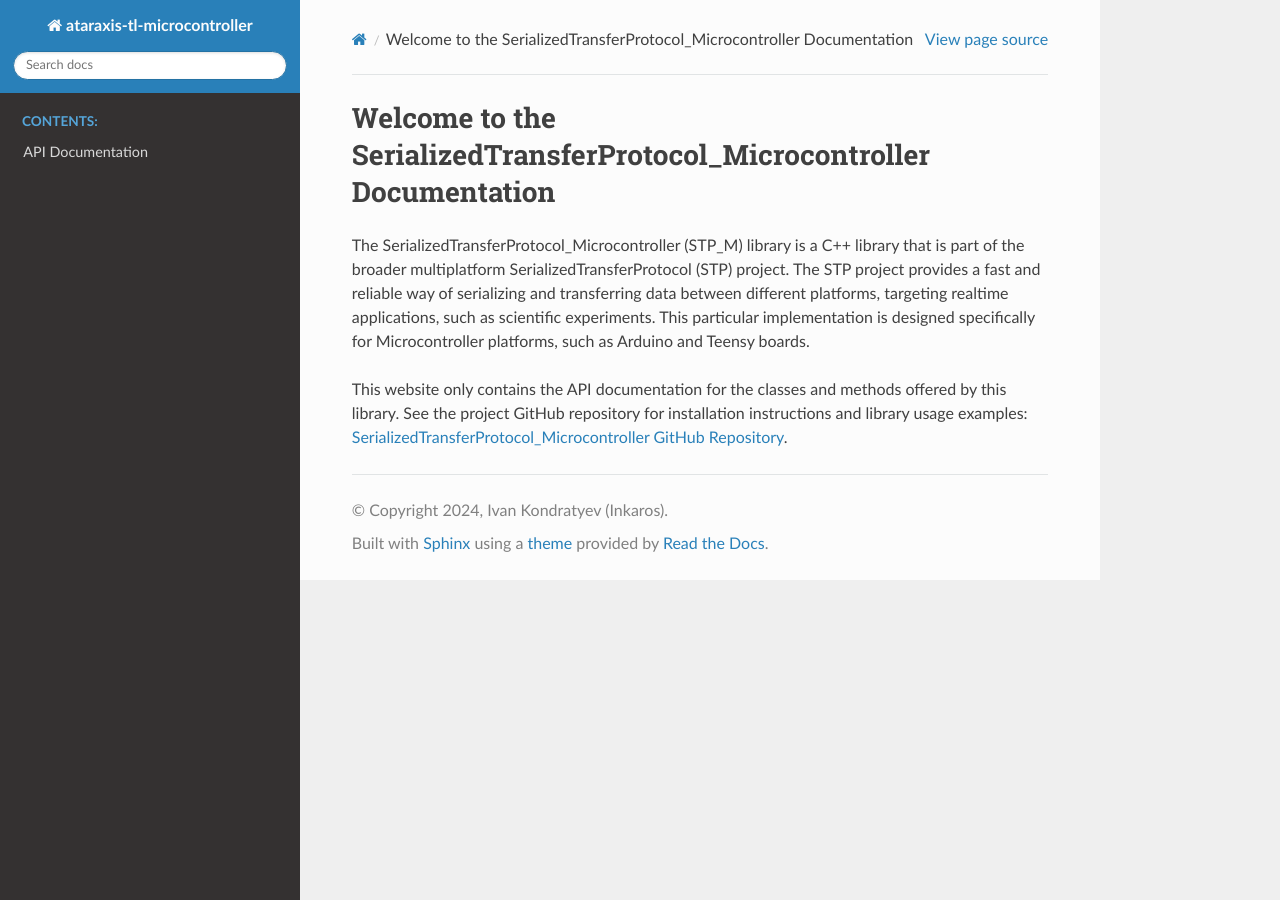
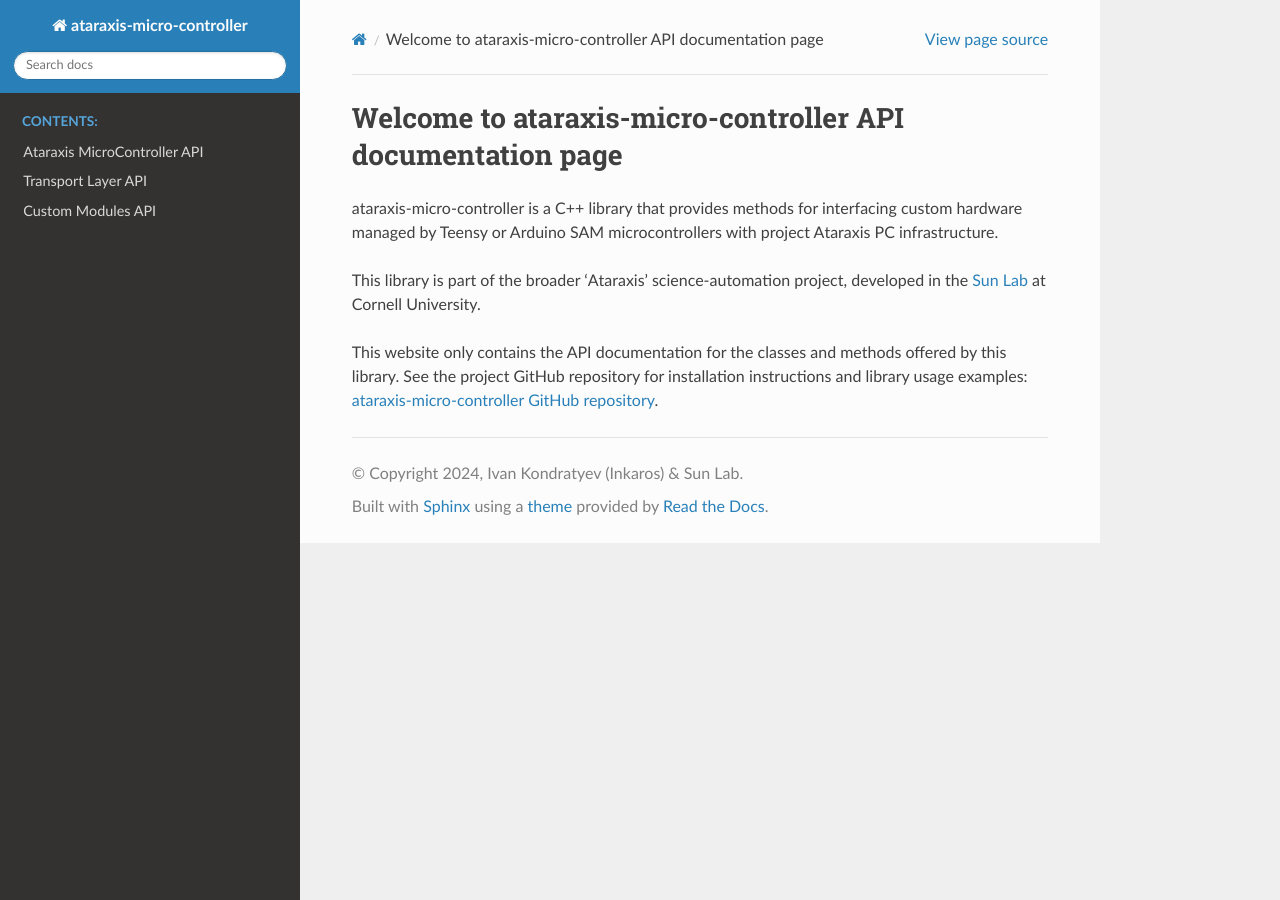
Before and after one commit to Sun-Lab-NBB/ataraxis-micro-controller, a Sphinx documentation site: the page built from docs/source/welcome.rst, in a window 1280 px wide. Built offline with Sphinx 7.4.7 and the Read the Docs theme 3.1.0, drawn with Linux system fonts in a browser that asks for light colours.

Commit message:
Implemented TorqueModule class and rebuilt project documentation
-- Adjusted the wording of LED-PIN usage guard in custom modules.
-- Adjusted default class parameters for Lick and Torque modules to use more sensible defaults given their intended use case and microcontroller characteristics.
-- Added default values for InverDirection template parameter for EncoderModule and TorqueModule classes
-- Revised all thresholds to be exclusive (if value == threshold it is interpreted as FAILING the threshold check)

Also began preparing for library release:
-- Updated project documentation configuration to include all files added since the original TransportLayer implementation.
-- Updated Doxyfile and tox.ini to match modern SunLab standards.
-- Fixed numerous source code documentation issues, which included updating the library name and documenting __attribute__(packed) in strtuctures

```diff
--- a/docs/source/conf.py
+++ b/docs/source/conf.py
@@ -1,26 +1,30 @@
 # Configuration file for the Sphinx documentation builder.
 
 # -- Project information -----------------------------------------------------
-project = 'ataraxis-tl-microcontroller'
+project = 'ataraxis-micro-controller'
 # noinspection PyShadowingBuiltins
-copyright = '2024, Ivan Kondratyev (Inkaros)'
+copyright = '2024, Ivan Kondratyev (Inkaros) & Sun Lab'
 author = 'Ivan Kondratyev (Inkaros)'
 release = '1.0.0'
 
 # -- General configuration ---------------------------------------------------
 extensions = [
-    'breathe',  # To read doxygen-generated XML files (so that C++ documentation can be parsed)
-    'sphinx_rtd_theme',  # To format the documentation HTML using ReadTheDocs format
+    'breathe',           # To read doxygen-generated xml files (to parse C++ documentation).
+    'sphinx_rtd_theme',  # To format the documentation HTML using ReadTheDocs format.
 ]
-
-# Breathe configuration
-# Specifies the source of the C++ documentation
-breathe_projects = {"ataraxis-tl-microcontroller": "./doxygen/xml"}
-# Specifies default project name if C++ documentation is not available
-breathe_default_project = "ataraxis-tl-microcontroller"
 
 templates_path = ['_templates']
 exclude_patterns = []
 
+# Breathe configuration
+breathe_projects = {"ataraxis-micro-controller": "./doxygen/xml"}
+breathe_default_project = "ataraxis-micro-controller"
+breathe_doxygen_config_options = {
+    'ENABLE_PREPROCESSING': 'YES',
+    'MACRO_EXPANSION': 'YES',
+    'EXPAND_ONLY_PREDEF': 'NO',
+    'PREDEFINED': 'PACKED_STRUCT='
+}
+
 # -- Options for HTML output -------------------------------------------------
 html_theme = 'sphinx_rtd_theme'  # Directs sphinx to use RTD theme
--- a/docs/source/welcome.rst
+++ b/docs/source/welcome.rst
@@ -1,13 +1,15 @@
-Welcome to the SerializedTransferProtocol_Microcontroller Documentation
-========================================================================
+Welcome to ataraxis-micro-controller API documentation page
+===========================================================
 
-The SerializedTransferProtocol_Microcontroller (STP_M) library is a C++ library that is part of the broader
-multiplatform SerializedTransferProtocol (STP) project. The STP project provides a fast and reliable way of serializing
-and transferring data between different platforms, targeting realtime applications, such as scientific experiments. This
-particular implementation is designed specifically for Microcontroller platforms, such as Arduino and Teensy boards.
+ataraxis-micro-controller is a C++ library that provides methods for interfacing custom hardware managed by Teensy or
+Arduino SAM microcontrollers with project Ataraxis PC infrastructure.
+
+This library is part of the broader 'Ataraxis' science-automation project, developed in the
+`Sun Lab <https://neuroai.github.io/sunlab/>`_ at Cornell University.
 
 This website only contains the API documentation for the classes and methods offered by this library. See the project
-GitHub repository for installation instructions and library usage examples: `SerializedTransferProtocol_Microcontroller
-GitHub Repository <https://github.com/Sun-Lab-NBB/SerializedTransferProtocol-Microcontroller>`_.
+GitHub repository for installation instructions and library usage examples:
+`ataraxis-micro-controller GitHub repository <https://github.com/Sun-Lab-NBB/ataraxis-micro-controller>`_.
 
-.. _`SerializedTransferProtocol_Microcontroller GitHub Repository`: https://github.com/Sun-Lab-NBB/SerializedTransferProtocol-Microcontroller
+.. _`ataraxis-micro-controller GitHub repository`: https://github.com/Sun-Lab-NBB/ataraxis-micro-controller
+.. _`Sun Lab`: https://neuroai.github.io/sunlab/
```
Also changed, not shown: docs/source/api.rst (+80 -20 lines), 16 other files.
